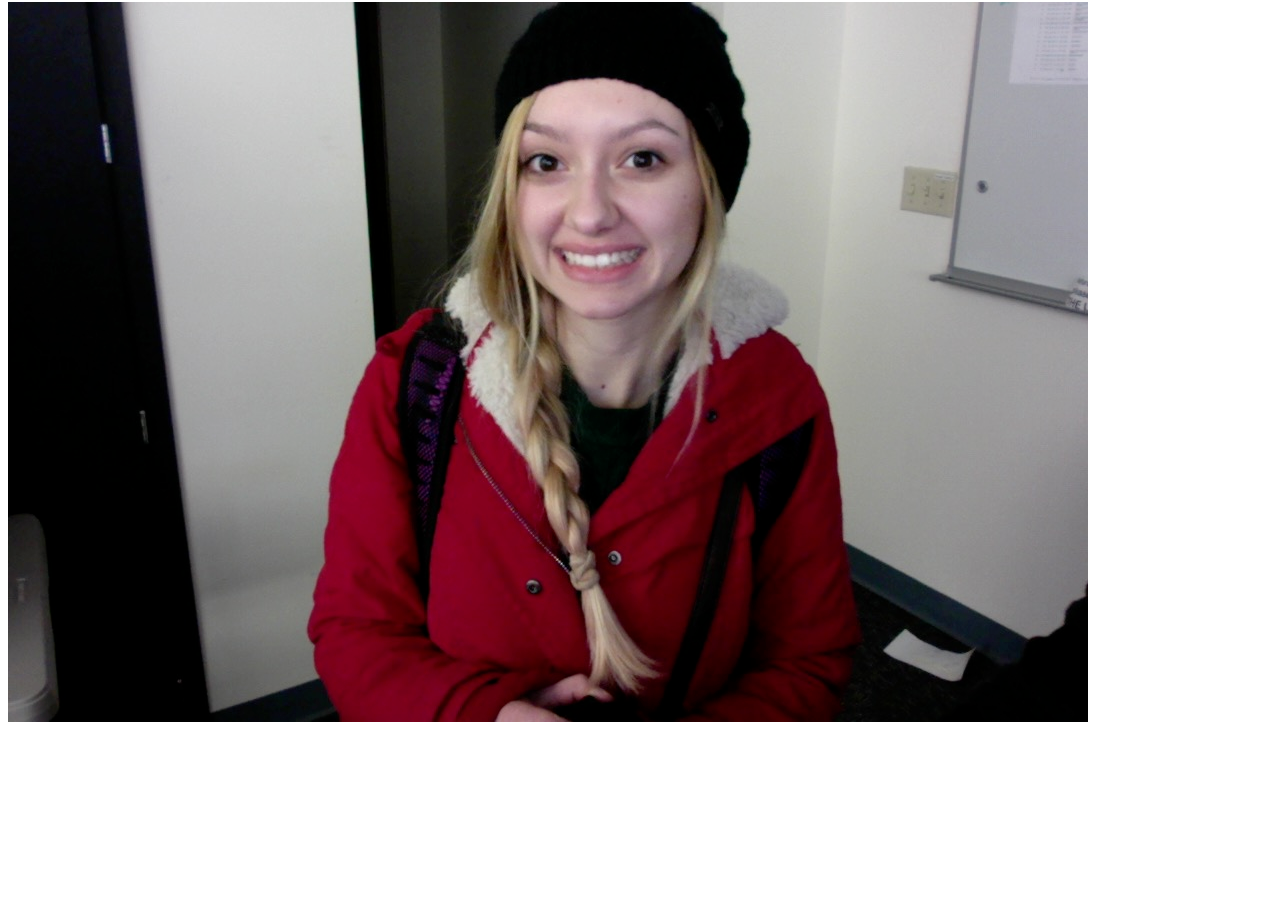
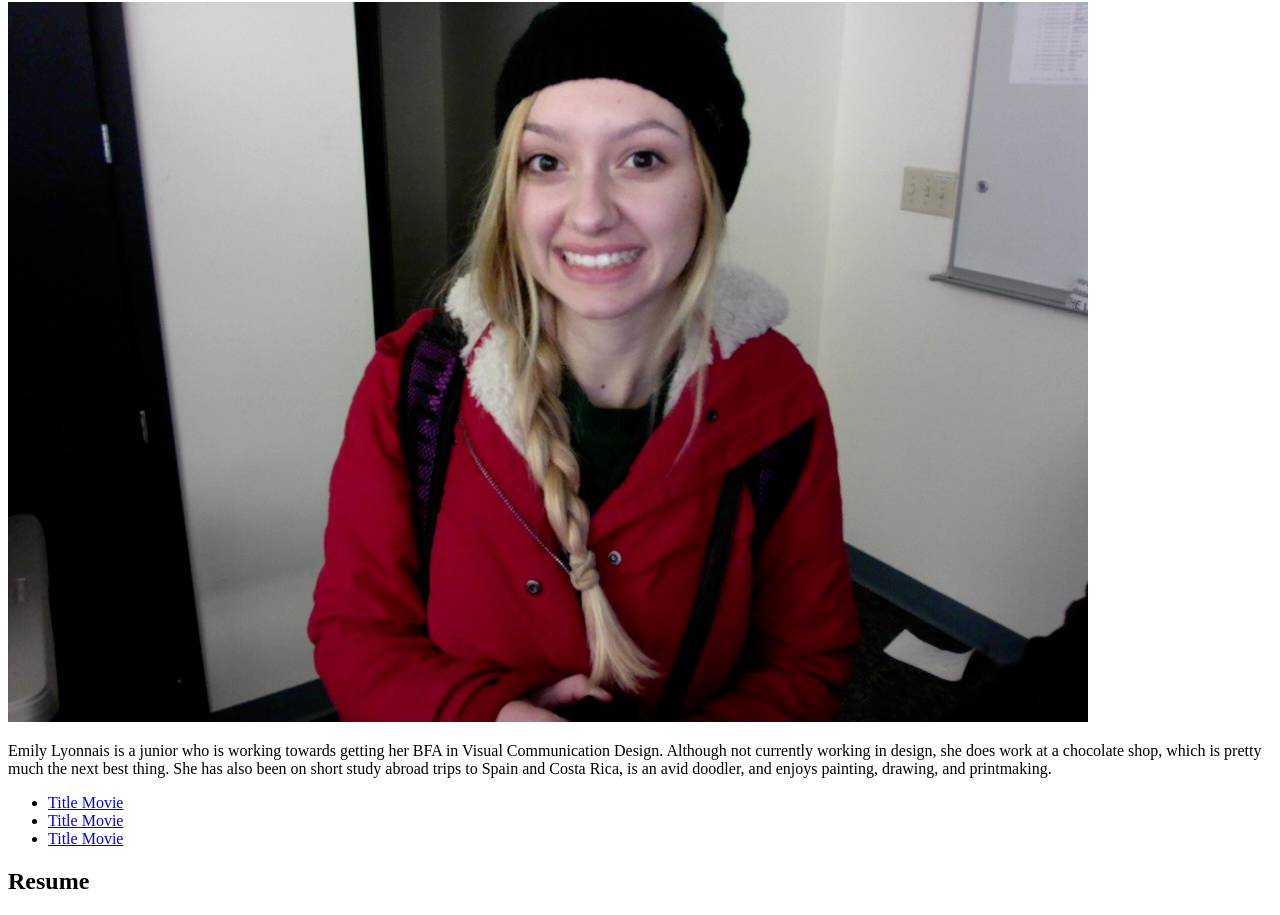
Before and after one commit to elyonnais/elyonnais.github.io, a plain HTML site: page index.html in a window 1280 px wide. Shown: the part 78-993 px from the top of the page. Before the commit the page ends 812 px from the top, so only its background shows below. Drawn offline with Linux system fonts and the light colour scheme.

Commit message:
Started Bio & Resume
* Favorite Movies
* Resume

```diff
--- a/index.html
+++ b/index.html
@@ -10,5 +10,18 @@
 
   <img src="img/emily.jpg" />
 
+<p>
+    Emily Lyonnais is a junior who is working towards getting her BFA in Visual Communication Design. Although not currently working in design, she does work at a chocolate shop, which is pretty much the next best thing. She has also been on short study abroad trips to Spain and Costa Rica, is an avid doodler, and enjoys painting, drawing, and printmaking.
+    </p>
+
+    <ul>
+        <li><a href="http://">Title Movie</a></li>
+        <li><a href="http://">Title Movie</a></li>
+        <li><a href="http://">Title Movie</a></li>
+    </ul>
+
+<h2>Resume</h2>
+
+
 </body>
 </html>
```
